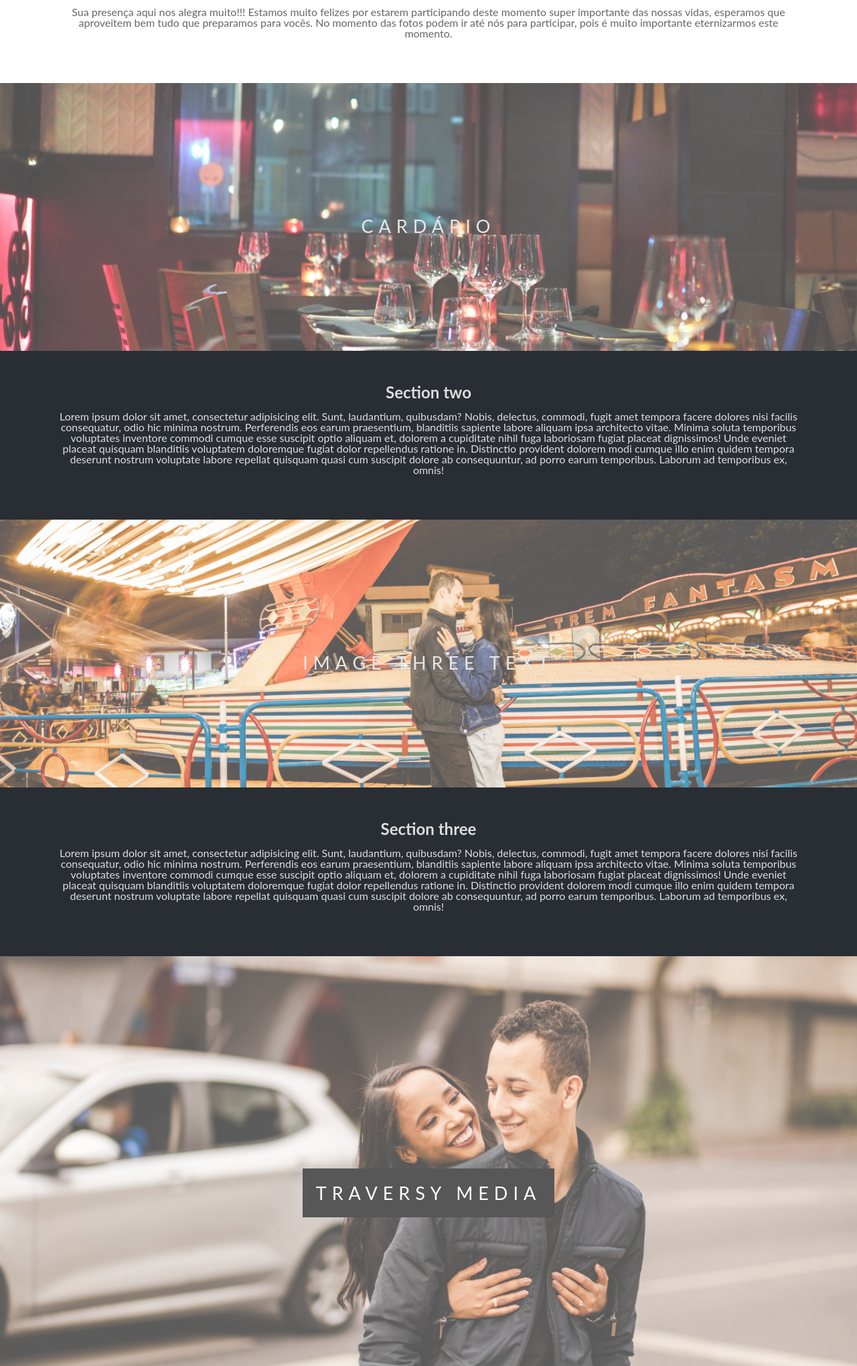
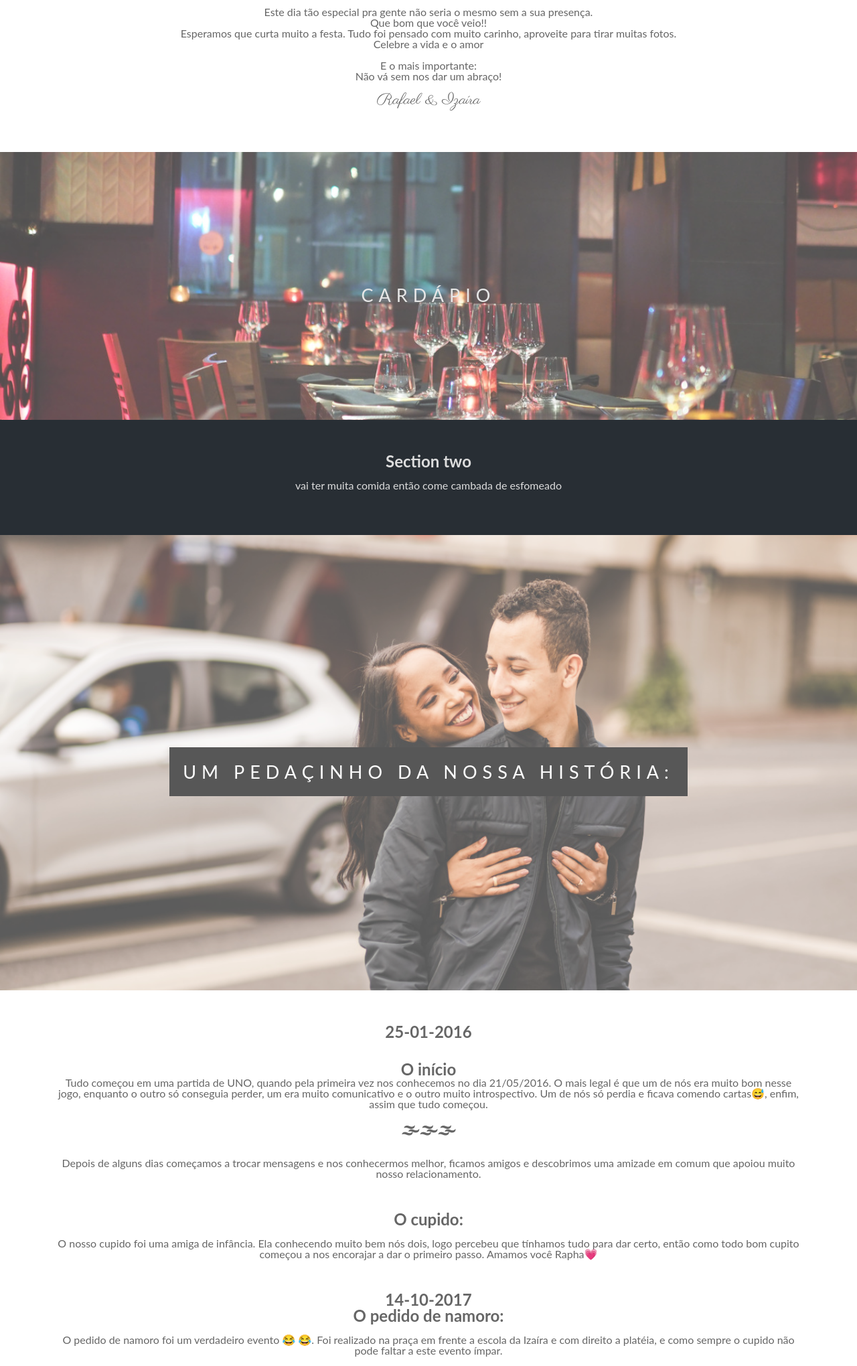
Before and after one commit to Rafael862/mymarriage, a plain HTML site: page index.html in a window 1280 px wide. Shown: the part 760-2800 px from the top of the page at 67% size. Drawn offline with Linux system fonts and the light colour scheme.

Commit message:
adicionei a nossa história

```diff
--- a/index.html
+++ b/index.html
@@ -12,7 +12,7 @@
 
     <div class="pimg1">
         <div class="ptext">
-            <span class="border">Obrigado pela presença</span>
+            <span class="border">Rafael & Izaíra</span>
         </div>
     </div>
 
@@ -20,9 +20,17 @@
        <h2>Agradecimentos:</h2>
        <p>
 
-      Sua presença aqui nos alegra muito!!!
-      Estamos muito felizes por estarem participando deste momento super importante das nossas vidas, esperamos que aproveitem bem tudo que preparamos para vocês.
-      No momento das fotos podem ir até nós para participar, pois é muito importante eternizarmos este momento.
+        Este dia tão especial pra gente não seria o mesmo sem a sua presença. <br>
+        Que bom que você veio!! <br>
+        Esperamos que curta muito a festa. Tudo foi pensado com muito carinho, aproveite para tirar muitas fotos. <br>
+        Celebre a vida e o amor
+        <h3>
+            E o mais importante:
+            <br>
+            Não vá sem nos dar um abraço!
+            <br>
+            <p class="cursiva">Rafael & Izaíra</p>
+        </h3>
 
        </p>
     </section>
@@ -37,31 +45,68 @@
        <h2>Section two</h2>
        <p>
 
-      Lorem ipsum dolor sit amet, consectetur adipisicing elit. Sunt, laudantium, quibusdam? Nobis, delectus, commodi, fugit amet tempora facere dolores nisi facilis consequatur, odio hic minima nostrum. Perferendis eos earum praesentium, blanditiis sapiente labore aliquam ipsa architecto vitae. Minima soluta temporibus voluptates inventore commodi cumque esse suscipit optio aliquam et, dolorem a cupiditate nihil fuga laboriosam fugiat placeat dignissimos! Unde eveniet placeat quisquam blanditiis voluptatem doloremque fugiat dolor repellendus ratione in. Distinctio provident dolorem modi cumque illo enim quidem tempora deserunt nostrum voluptate labore repellat quisquam quasi cum suscipit dolore ab consequuntur, ad porro earum temporibus. Laborum ad temporibus ex, omnis!
+      vai ter muita comida então come cambada de esfomeado
 
        </p>
     </section>
 
-    <div class="pimg3">
+
+    <div class="pimg1">
         <div class="ptext">
-            <span class="border-trans">image three text</span>
+            <span class="border">Um pedaçinho da nossa história:</span>
         </div>
     </div>
 
-    <section class="section section-dark">
-       <h2>Section three</h2>
-       <p>
+    <section class="section section-light">
+        <h2>25-01-2016</h2>
 
-      Lorem ipsum dolor sit amet, consectetur adipisicing elit. Sunt, laudantium, quibusdam? Nobis, delectus, commodi, fugit amet tempora facere dolores nisi facilis consequatur, odio hic minima nostrum. Perferendis eos earum praesentium, blanditiis sapiente labore aliquam ipsa architecto vitae. Minima soluta temporibus voluptates inventore commodi cumque esse suscipit optio aliquam et, dolorem a cupiditate nihil fuga laboriosam fugiat placeat dignissimos! Unde eveniet placeat quisquam blanditiis voluptatem doloremque fugiat dolor repellendus ratione in. Distinctio provident dolorem modi cumque illo enim quidem tempora deserunt nostrum voluptate labore repellat quisquam quasi cum suscipit dolore ab consequuntur, ad porro earum temporibus. Laborum ad temporibus ex, omnis!
+        <br>
+        <br>
 
-       </p>
-    </section>
+        <h2>O início</h2>
+        Tudo começou em uma partida de UNO, quando pela primeira vez nos conhecemos no dia 21/05/2016. O mais legal é que um de nós era muito bom nesse jogo, enquanto o outro só conseguia perder, um era muito comunicativo e o outro muito introspectivo.
+        Um de nós só perdia e ficava comendo cartas😅, enfim, assim que tudo começou.
+        <br>
+        <br>
+        <h2>🌫🌫🌫</h2>
+        <br>
 
-    <div class="pimg1">
-        <div class="ptext">
-            <span class="border">traversy media</span>
-        </div>
-    </div>
+        <p>
+        Depois de alguns dias começamos a trocar mensagens e nos conhecermos melhor, ficamos amigos e descobrimos uma amizade em comum que apoiou muito nosso relacionamento.
+        </p>
+        <br>
+        <br>
+
+        <h2>O cupido:</h2>
+        <p>
+        O nosso cupido foi uma amiga de infância. Ela conhecendo muito bem nós dois, logo percebeu que tínhamos tudo para dar certo, então como todo bom cupito começou a nos encorajar a dar o primeiro passo. Amamos você Rapha&#128151;
+        </p>
+
+        <br>
+        <br>
+        <h2>14-10-2017</h2>
+        <h2>O pedido de namoro:</h2>
+        <p>
+            O pedido de namoro foi um verdadeiro evento &#128514; &#128514;. Foi realizado na praça em frente a escola da Izaíra e com direito a platéia, e como sempre o cupido não pode faltar a este evento ímpar.
+        </p>
+
+        <br>
+        <br>
+        <h2>13-04-2021</h2>
+        <h2>O pedido de casamento: TAM TAAMM TAAAMMMM</h2>
+        <p>
+            O pedido foi em um local romântico e elegante, não foi na rua como o pedido de namoro. Fomos ao restaurante mais alto de Belo Horizonte que se chama Topo do Mundo. Com uma vista incrível, comendo um fundi não tinha como não dar certo.
+        </p>
+
+        <br>
+        <br>
+
+        <h2>Hoje:</h2>
+        <p>
+            Hoje estamos aqui para comemorar essa união eterna entre nós. E você agora faz parte disso, vamos registrar tudo com diversas fotos para ficar tudo eternizado em nossos celulares e em nossas mentes.
+            Tudo isso foi feito para não ficarem entediados enquanto estão aqui, assim podem conhecer um pouco mais da nossa história enquanto comem um lanchinho e tiram umas belas fotos.
+        </p>
+     </section>
 
 
 
--- a/style/style.css
+++ b/style/style.css
@@ -6,6 +6,8 @@
     text-align: center;
     background-color: tomato;
 }*/
+@import url('https://fonts.googleapis.com/css2?family=Parisienne&display=swap');
+
 body, html {
     font-weight: 400;
     font-size: 16px;
@@ -96,6 +98,11 @@ p {
     font-size: 16px;
 }
 
+.cursiva{
+    font-family: 'Parisienne', cursive;
+    font-size: 23px;
+}
+
 .pimg2, .pimg3 {
     height: 400px;
 }
```
